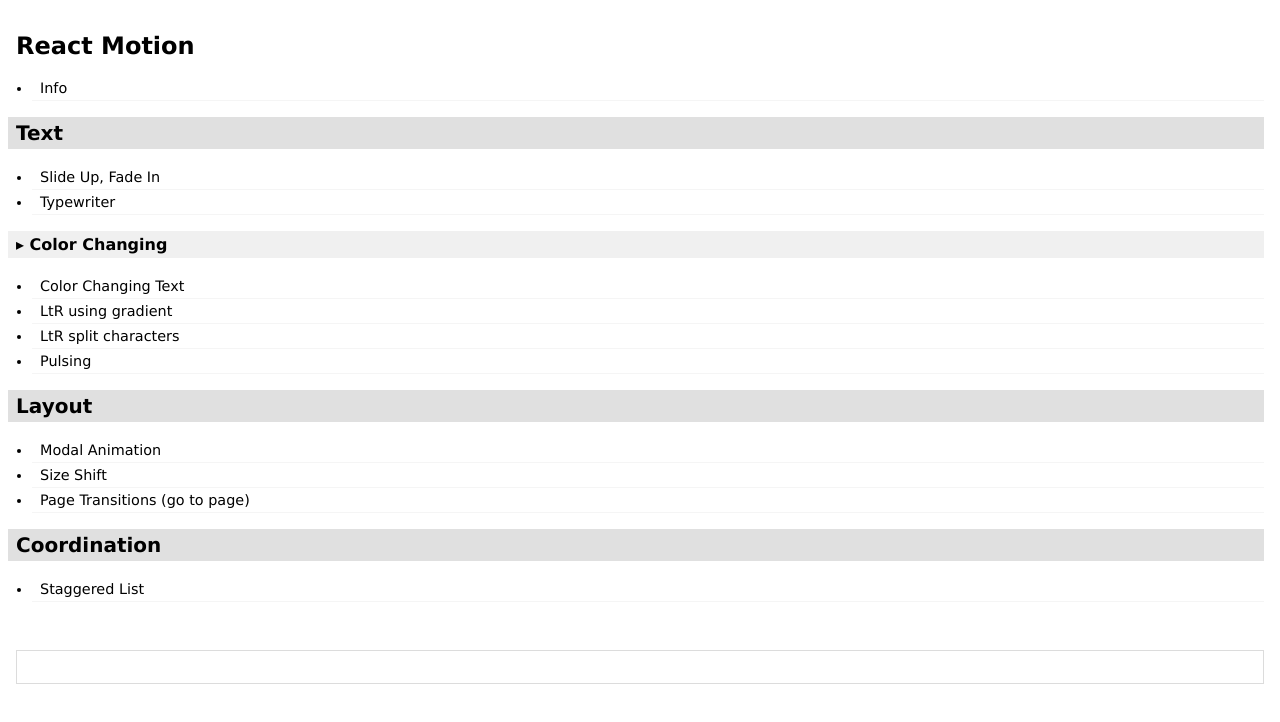
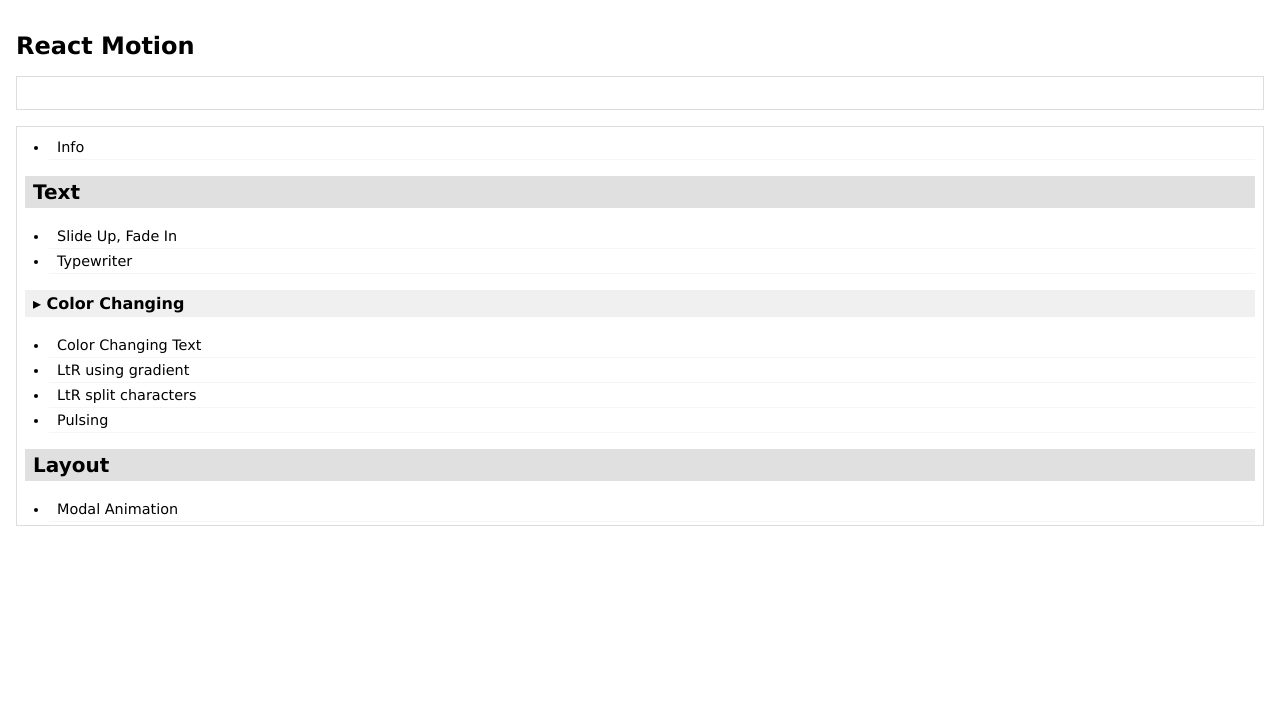
Before and after one commit to vishalicious213/motion-repo, a React (Vite) app: page / in a window 1280 px wide. Shown: the top 722 px of the page. Built offline with nearby package versions, Linux system fonts and the light colour scheme.

Commit message:
updated layout. moved main to top, gave .motion-list a max-height & scrollbar

```diff
--- a/src/App.css
+++ b/src/App.css
@@ -9,7 +9,7 @@
 }
 
 h2, h3 {
-    margin: 1rem 0 1rem -1.5rem;
+    margin: 1rem 0;
     padding: .25rem .5rem;
 }
 
@@ -30,7 +30,6 @@
 
 ul {
     margin-left: 1rem;
-    margin-bottom: 3rem;
     cursor: pointer;
 }
 
@@ -42,7 +41,6 @@
 }
 
 li:hover {
-    /* background: gainsboro; */
     background: linear-gradient(90deg, #E8E8E8, #F5F5F5);
 }
 
@@ -55,6 +53,20 @@
 main {
     border: 1px solid gainsboro;
     padding: 1rem;
+    margin: 1rem 0;
+}
+
+.motion-list {
+    border: 1px solid gainsboro;
+    padding: .5rem;
+    max-height: 50vh;
+    width: 100%;
+    margin-left: 0;
+    overflow: auto;
+}
+
+.motion-list li {
+    margin-left: 1.5rem;
 }
 
 .motion-list a {
--- a/src/App.jsx
+++ b/src/App.jsx
@@ -25,6 +25,10 @@
 		<>
 			<h1>React Motion</h1>
 
+			<main>
+				{Animation && <Animation key={renderKey} />}
+			</main>
+
 			<ul className='motion-list'>
 				<li onClick={() => handleClick(Info)}>Info</li>
 
@@ -46,10 +50,6 @@
 				<h2>Coordination</h2>
 				<li onClick={() => handleClick(StaggeredUl)}>Staggered List</li>
 			</ul>
-
-			<main>
-				{Animation && <Animation key={renderKey} />}
-			</main>
 		</>
 	)
 }
```
